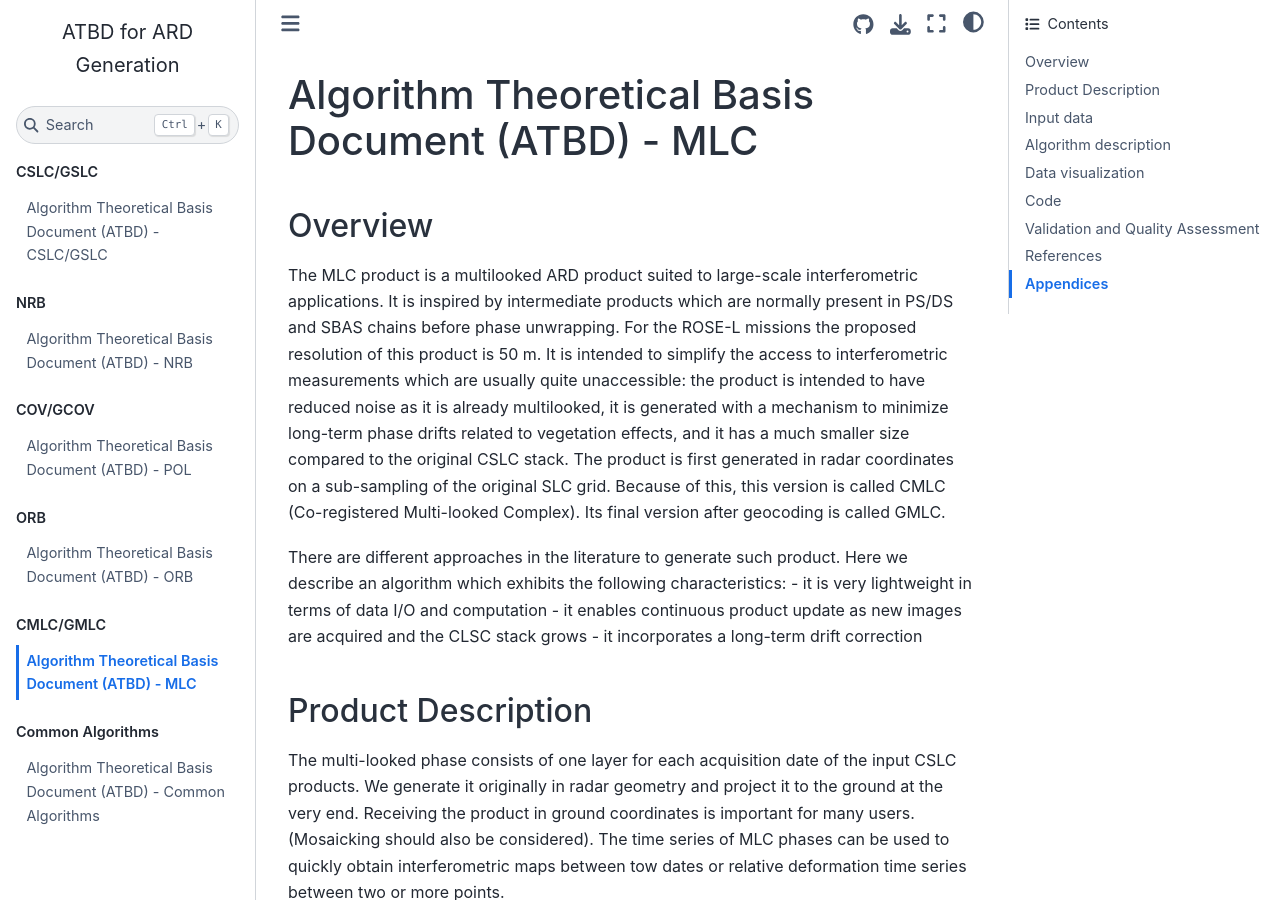
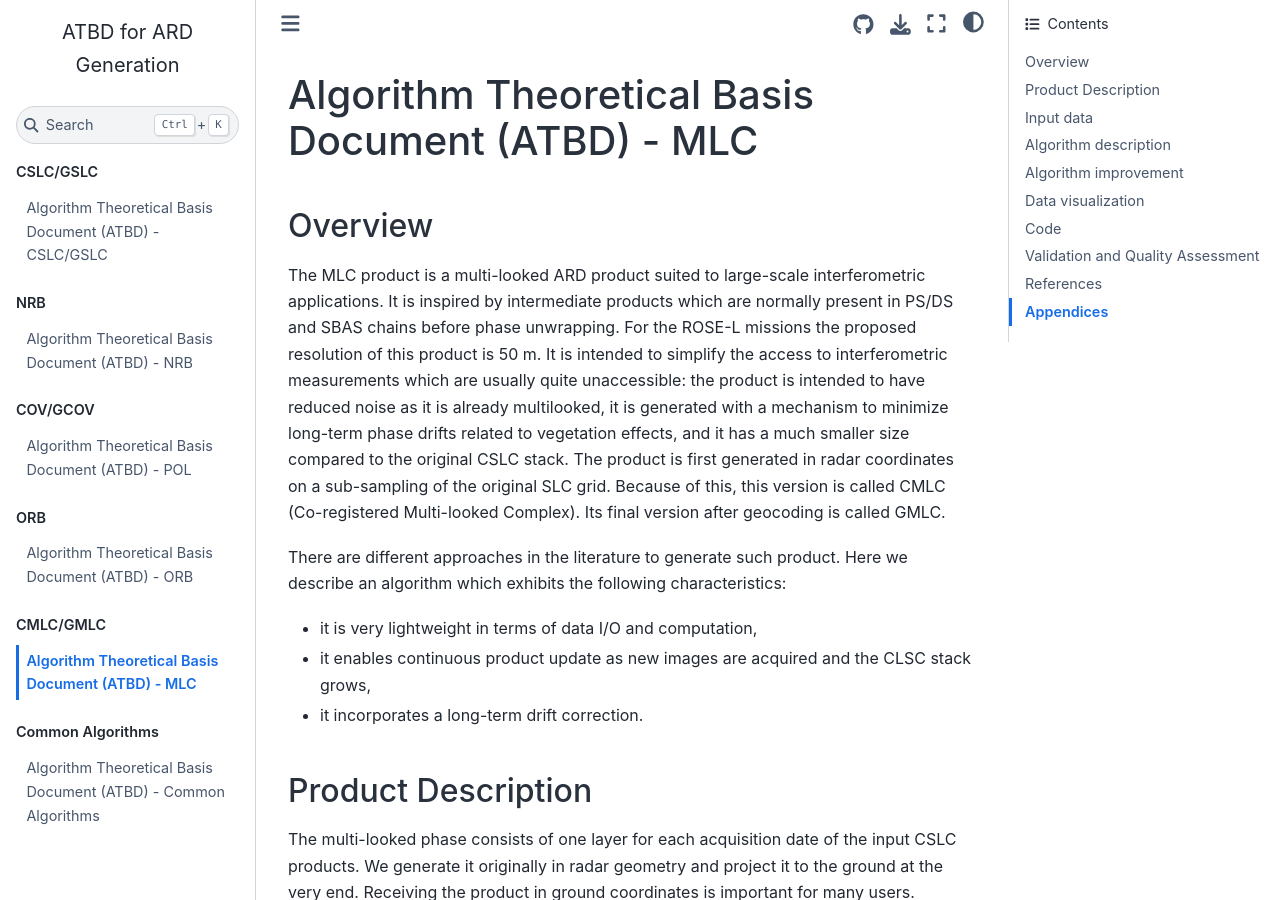
Before and after one commit to ROSE-L-ARD/cop-ard-atbd, a Jupyter Book: the page built from docs/atbd_book/mlc/mlc_atbd.rst, in a window 1280 px wide and 900 px high. Built offline with Jupyter Book 1.0.4 settings and Sphinx 7.4.7 and the Sphinx Book theme 1.1.4, drawn with Linux system fonts in a browser that asks for light colours; some of the changed text lies outside the part shown.

Commit message:
Small updates: ARMA for the past reference, bullet points for algorithm improvement possibilities, typos, formatting

```diff
--- a/docs/atbd_book/mlc/mlc_atbd.rst
+++ b/docs/atbd_book/mlc/mlc_atbd.rst
@@ -8,12 +8,13 @@ Algorithm Theoretical Basis Document (ATBD) - MLC
 Overview
 ===========
 
-The MLC product is a multilooked ARD product suited to large-scale interferometric applications. It is inspired by intermediate products which are normally present in PS/DS and SBAS chains before phase unwrapping. For the ROSE-L missions the proposed resolution of this product is 50 m. It is intended to simplify the access to interferometric measurements which are usually quite unaccessible: the product is intended to have reduced noise as it is already multilooked, it is generated with a mechanism to minimize long-term phase drifts related to vegetation effects, and it has a much smaller size compared to the original CSLC stack. The product is first generated in radar coordinates on a sub-sampling of the original SLC grid. Because of this, this version is called CMLC (Co-registered Multi-looked Complex). Its final version after geocoding is called GMLC.
+The MLC product is a multi-looked ARD product suited to large-scale interferometric applications. It is inspired by intermediate products which are normally present in PS/DS and SBAS chains before phase unwrapping. For the ROSE-L missions the proposed resolution of this product is 50 m. It is intended to simplify the access to interferometric measurements which are usually quite unaccessible: the product is intended to have reduced noise as it is already multilooked, it is generated with a mechanism to minimize long-term phase drifts related to vegetation effects, and it has a much smaller size compared to the original CSLC stack. The product is first generated in radar coordinates on a sub-sampling of the original SLC grid. Because of this, this version is called CMLC (Co-registered Multi-looked Complex). Its final version after geocoding is called GMLC.
 
 There are different approaches in the literature to generate such product. Here we describe an algorithm which exhibits the following characteristics:
-- it is very lightweight in terms of data I/O and computation
-- it enables continuous product update as new images are acquired and the CLSC stack grows
-- it incorporates a long-term drift correction
+
+- it is very lightweight in terms of data I/O and computation,
+- it enables continuous product update as new images are acquired and the CLSC stack grows,
+- it incorporates a long-term drift correction.
 
 
 Product Description
@@ -85,7 +86,8 @@ At the very beginning, the reference :math:`z_n` is going to be initialized with
 
 The short-term coherence :math:`\gamma^s_n` is simply taken as the coherence of the same interferogram between :math:`y_n` and :math:`z_n` shown above.
 
-### Running reference update
+Running reference update
+-----------------------------
 After the estimation of the interferometric phase :math:`\phi_n`, we are going to use it to update the running reference :math:`z_n` by including the contribution of the current CSLC :math:`y_n.`
 
 .. math::
@@ -134,6 +139,13 @@ Geocoding
 Mosaicking
 --------------
 * :ref:`MOSAIC <common_mosaic_label>`
+
+
+Algorithm improvement
+=====================
+- Better sampling in radar coordinates of CMLC product
+- Saving and make use of several "past references", e.g. one for each year
+- Adaptive parameter selection for the temporal filter, which should be coherence-dependent. This is not trivial as we are going to optimize simultaneously the short and the long-term coherence.
 
 
 Data visualization
```
Also changed, not shown: other parts of docs/atbd_book/mlc/mlc_atbd.rst (+11 -7 lines).
